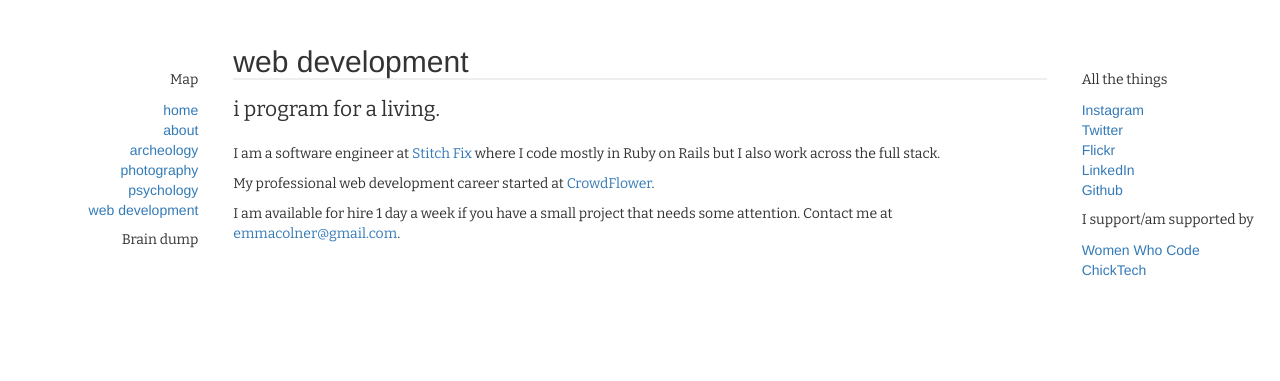
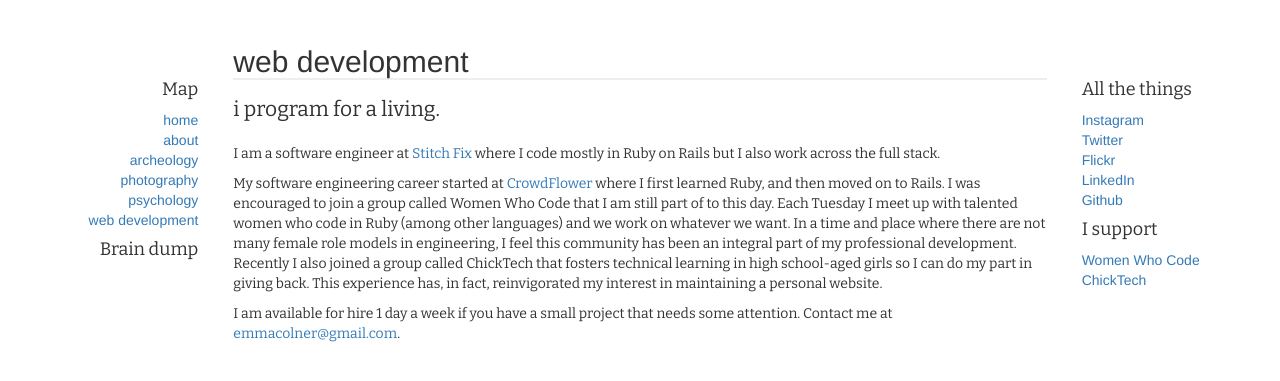
Before and after one commit to emmafern/emmafern.github.io, a Jekyll site: the page built from web_dev/index.html, in a window 1280 px wide. Shown: the top 381 px of the page. Built offline with Jekyll 4.4.1, drawn with Linux system fonts in a browser that asks for light colours.

Commit message:
minor copy tweaks

```diff
--- a/_layouts/default.html
+++ b/_layouts/default.html
@@ -25,7 +25,7 @@ header_title: Emma Ferneyhough Colner
     <!-- left panel -->
     <div class="left-nav col-md-2 text-right">
       <!-- left nav -->
-      <p>Map</p>
+      <h4>Map</h4>
       <ul class="ul-nobullets">
         <li><a href="/">home</a></li>
         <li><a href="/about">about</a></li>
@@ -36,7 +36,7 @@ header_title: Emma Ferneyhough Colner
       </ul>
 
       <!-- web log links -->
-      <p>Brain dump</p>
+      <h4>Brain dump</h4>
       <ul class="ul-nobullets">
         {% for post in site.posts %}
           <li>
@@ -56,7 +56,7 @@ header_title: Emma Ferneyhough Colner
     <!-- right panel -->
     <div class="right-nav col-md-2">
       <!-- left social links -->
-      <p>All the things</p>
+      <h4>All the things</h4>
       <ul class="ul-nobullets ul-nopadding">
         <li><a href="https://instagram.com/emmafern/">Instagram</a></li>
         <li><a href="https://twitter.com/meemameemameema">Twitter</a></li>
@@ -65,7 +65,7 @@ header_title: Emma Ferneyhough Colner
         <li><a href="https://github.com/emmafern">Github</a></li>
       </ul>
 
-      <p>I support/am supported by</p>
+      <h4>I support</h4>
       <ul class="ul-nobullets ul-nopadding">
         <li><a href="https://www.womenwhocode.com/">Women Who Code</a></li>
         <li><a href="http://chicktech.org/">ChickTech</a></li>
--- a/about/index.html
+++ b/about/index.html
@@ -12,7 +12,7 @@ title: about
 
   <div class="col-md-6">
     <p>I spent my 20s pursuing scientific endeavors. I am spending my 30s as a cog in the machine. The machine is working pretty well for me right now. If money was not a pressing need, I would travel and take photographs a lot of the time, but also probably still spend a lot of time reading books, hiking, cooking and eating.</p>
-    <p>I've had some kind of online presence since the mid-1990s when I'd use dial-up to log into Yahoo! chat rooms and hang out with strangers around the world, and when I made my first website on Geocities. Remember those days? The Internet, man. It's is a godsend for introverts like me.</p>
+    <p>I've had some kind of online presence since the mid-1990s when I'd use dial-up to log into Yahoo! chat rooms and hang out with strangers around the world, and when I made my first website on Geocities. Remember those days? The Internet, man. It's a godsend for introverts like me.</p>
     <p>I mostly grew up in California but was born in Malaysia, and have more roots in England. I have also lived in Austin TX, Nashville TN, and New York NY. Moving around is in my blood. Where will I end up next?</p>
     <p>I earned my Bachelor's degree in Cognitive Science at UC Berkeley, and my Master's and Doctorate in Experimental Psychology at NYU. Then I decided, eh, what the hell, let's be a professional web developer instead.</p>
     <p>I have a <a href="https://dragonlidy.wordpress.com/">mom</a>, a <a href="https://fernlahone.wordpress.com/author/fernlahone/">dad</a>, a younger brother, a younger sister and an older <a href="http://stellarbaby.com/">sister</a>. They're all amazing.</p>
--- a/assets/css/typography.css
+++ b/assets/css/typography.css
@@ -11,6 +11,10 @@ h2 {
   border-bottom: 2px solid #EEE;
 }
 
+h4 {
+  font-family: 'Bitter', serif;
+}
+
 p {
   font-family: 'Bitter', serif;
 }
--- a/psychology/index.html
+++ b/psychology/index.html
@@ -28,7 +28,7 @@ title: psychology
     <li><a href="http://www.ncbi.nlm.nih.gov/pubmed/17997636"><cite title="Source Title">Dynamics of perceptual filling-in of visual phantoms revealed by binocular rivalry (2007)</cite></a></li>
   </ul>
 
-  I'm still interested in psychology and neuroscience, and love me some good visual and optical illusions. There's a reason I was able to stick with it as long as I did, because on a high level, the human mind and brain are a couple of the biggest mysteries out there.
+  <p>I'm still interested in psychology and neuroscience, and love me some good visual and optical illusions. There's a reason I was able to stick with it as long as I did, because on a high level, the human mind and brain are a couple of the biggest mysteries out there.</p>
 
-  Maybe one day I'll write a post about my <a href="http://en.wikipedia.org/wiki/Synesthesia">synesthesia</a>.
+  <p>Maybe one day I'll write a post about my <a href="http://en.wikipedia.org/wiki/Synesthesia">synesthesia</a>.</p>
 </div>
--- a/web_dev/index.html
+++ b/web_dev/index.html
@@ -4,7 +4,9 @@ title: web development
 ---
 
 <p class="lead">i program for a living.</p>
+
 <p>I am a software engineer at <a href="http://www.stitchfix.com">Stitch Fix</a> where I code mostly in Ruby on Rails but I also work across the full stack.</p>
-<p>My professional web development career started at <a href="http://www.crowdflower.com">CrowdFlower</a>.</p>
+
+<p>My software engineering career started at <a href="http://www.crowdflower.com">CrowdFlower</a> where I first learned Ruby, and then moved on to Rails. I was encouraged to join a group called Women Who Code that I am still part of to this day. Each Tuesday I meet up with talented women who code in Ruby (among other languages) and we work on whatever we want. In a time and place where there are not many female role models in engineering, I feel this community has been an integral part of my professional development. Recently I also joined a group called ChickTech that fosters technical learning in high school-aged girls so I can do my part in giving back. This experience has, in fact, reinvigorated my interest in maintaining a personal website.</p>
 
 <p>I am available for hire 1 day a week if you have a small project that needs some attention. Contact me at <a href="mailto:emmacolner@gmail.com?Subject=Freelance%20Inquiry">emmacolner@gmail.com</a>.</p>
```
Also changed, not shown: photography/index.html (+11 -2 lines).
